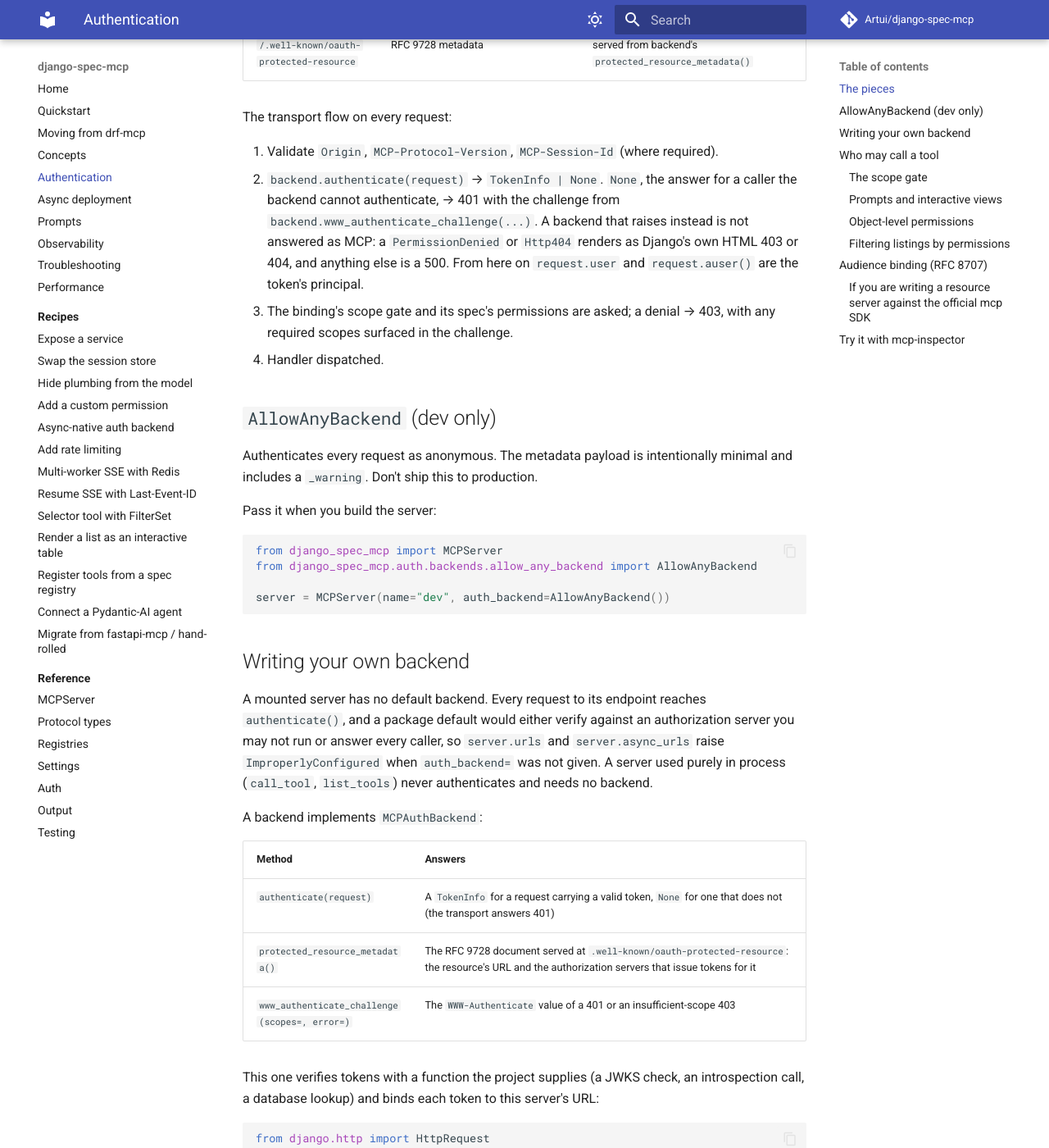
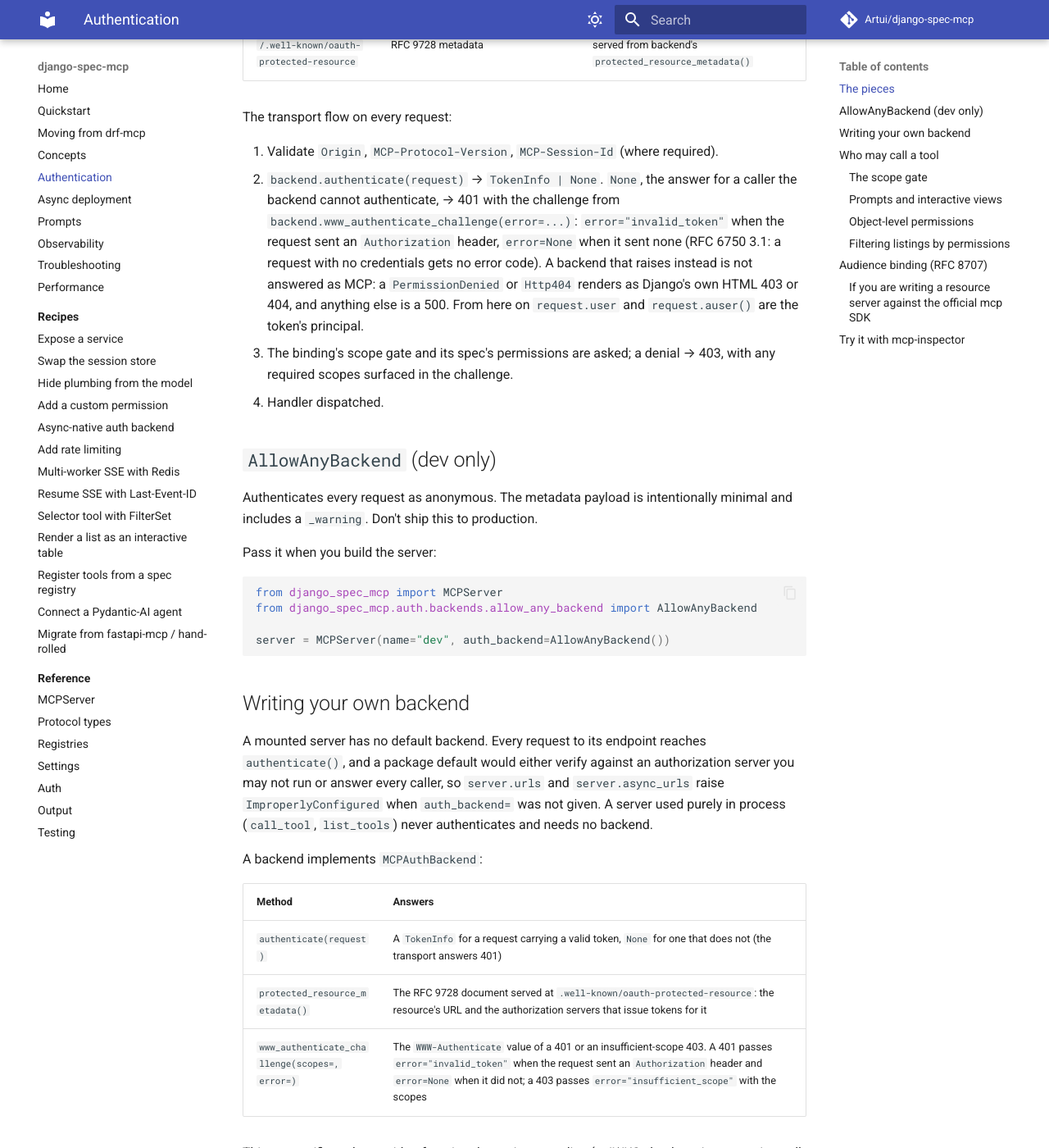
Before and after one commit to Artui/django-spec-mcp, an MkDocs documentation site: the page built from docs/auth.md, in a window 1280 px wide and 1400 px high, scrolled down 768 px. Shown: the whole window at 82% size. Built offline with MkDocs 1.6.1 and Material for MkDocs 9.7.7, drawn with Linux system fonts in a browser that asks for light colours; comment, search, counter and statistics services are not loaded.

Commit message:
Say what the challenge's error code turns on, and test it at every 401
The code decides on an Authorization header, not on its scheme; the
docstring, the changelog, the auth page and the moving page now say so,
and tell a backend author which error= each 401 passes. The test reaches
all seven 401 call sites, modern-era POSTs and the async GET included.

Co-Authored-By: Claude Opus 5.5 <noreply@anthropic.com>

```diff
--- a/docs/auth.md
+++ b/docs/auth.md
@@ -24,7 +24,9 @@ The transport flow on every request:
 1. Validate `Origin`, `MCP-Protocol-Version`, `MCP-Session-Id` (where required).
 2. `backend.authenticate(request)` → `TokenInfo | None`. `None`, the answer
    for a caller the backend cannot authenticate, → 401 with the challenge from
-   `backend.www_authenticate_challenge(...)`. A backend that raises instead is
+   `backend.www_authenticate_challenge(error=...)`: `error="invalid_token"`
+   when the request sent an `Authorization` header, `error=None` when it sent
+   none (RFC 6750 3.1: a request with no credentials gets no error code). A backend that raises instead is
    not answered as MCP: a `PermissionDenied` or `Http404` renders as Django's
    own HTML 403 or 404, and anything else is a 500. From here on
    `request.user` and `request.auser()` are the token's principal.
@@ -61,7 +63,7 @@ A backend implements `MCPAuthBackend`:
 | --- | --- |
 | `authenticate(request)` | A `TokenInfo` for a request carrying a valid token, `None` for one that does not (the transport answers 401) |
 | `protected_resource_metadata()` | The RFC 9728 document served at `.well-known/oauth-protected-resource`: the resource's URL and the authorization servers that issue tokens for it |
-| `www_authenticate_challenge(scopes=, error=)` | The `WWW-Authenticate` value of a 401 or an insufficient-scope 403 |
+| `www_authenticate_challenge(scopes=, error=)` | The `WWW-Authenticate` value of a 401 or an insufficient-scope 403. A 401 passes `error="invalid_token"` when the request sent an `Authorization` header and `error=None` when it did not; a 403 passes `error="insufficient_scope"` with the scopes |
 
 This one verifies tokens with a function the project supplies (a JWKS check, an
 introspection call, a database lookup) and binds each token to this server's
```
Also changed, not shown: CHANGELOG.md (+9 -7 lines), docs/moving-from-drf-mcp.md (+4 -1 lines), 2 other files.
